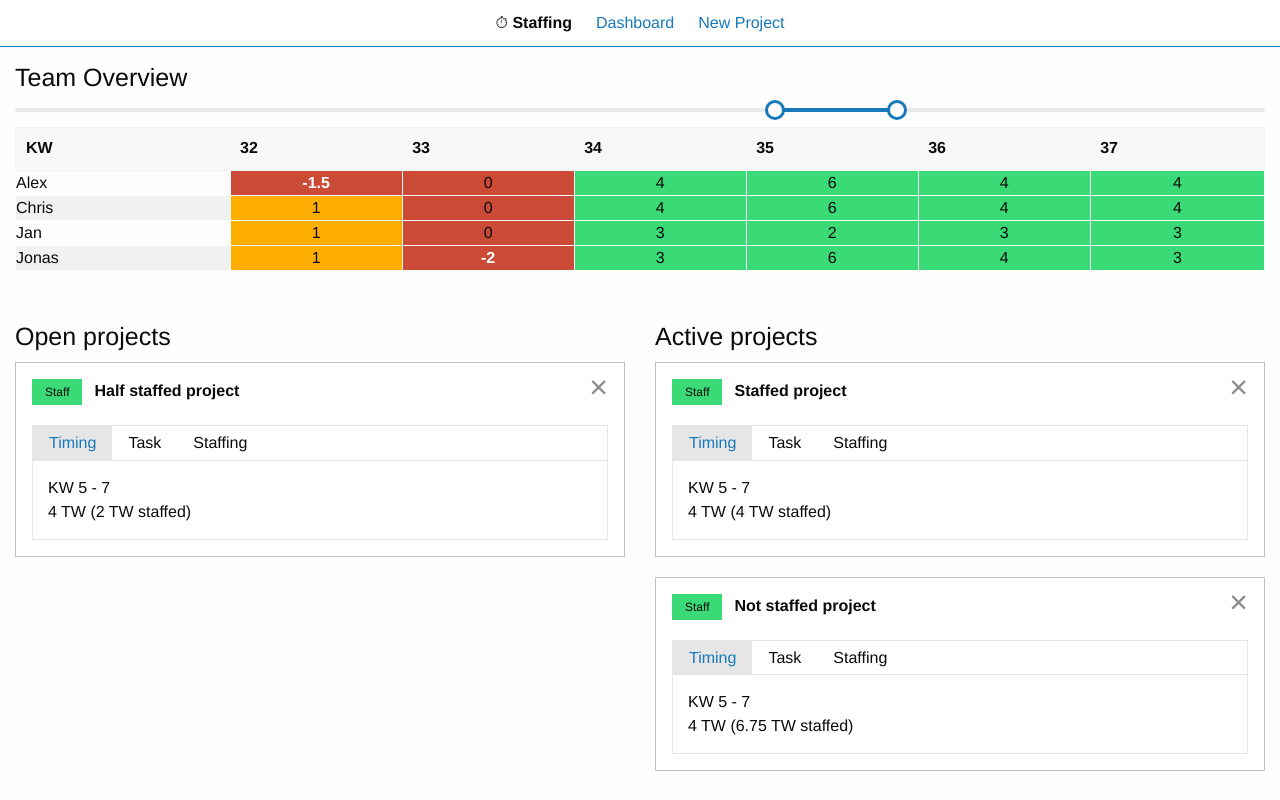
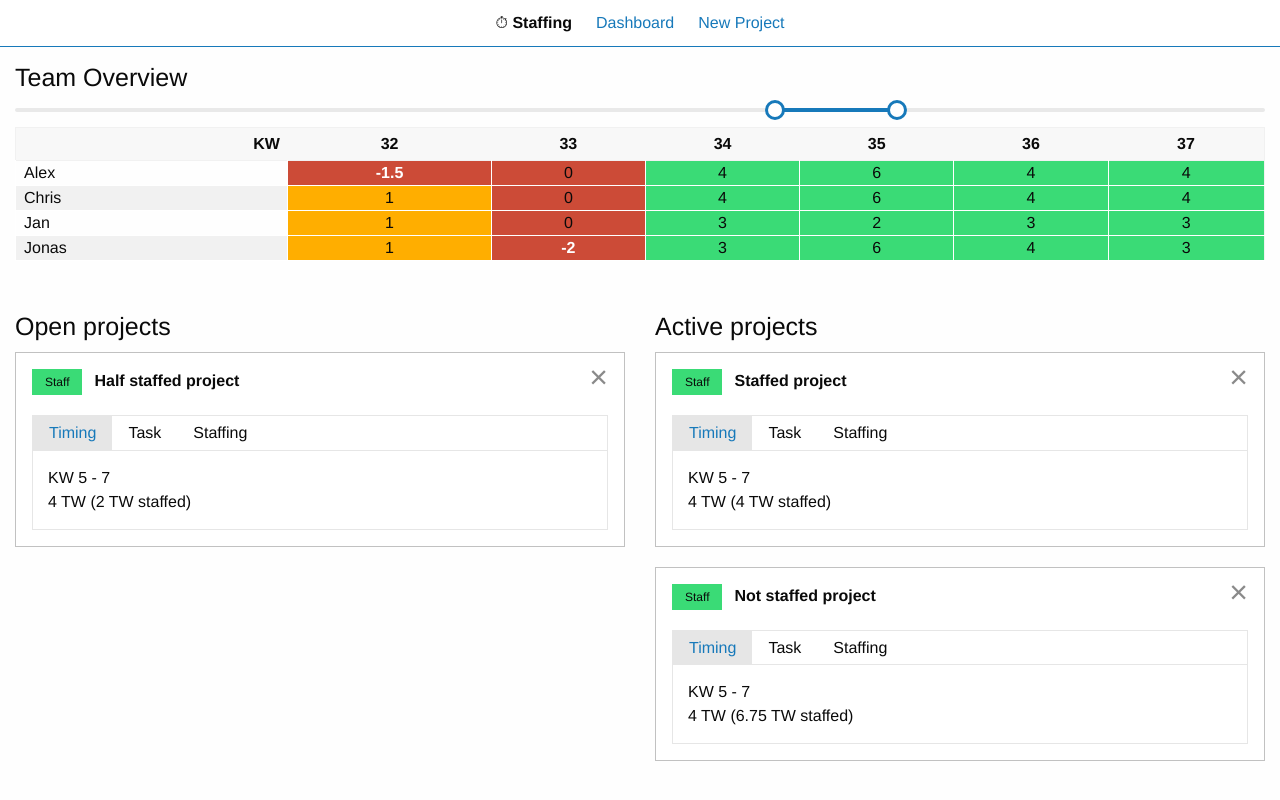
Before and after one commit to hummelch/staffing, a React (Create React App) app: page / in a window 1280 px wide. Built offline with nearby package versions, Linux system fonts and the light colour scheme; data requests are answered from the project's data file.

Commit message:
minor style changes in table

```diff
--- a/src/components/workload/workload.css
+++ b/src/components/workload/workload.css
@@ -2,8 +2,17 @@
   margin-top: 10px;
 }
 
+.workload th {
+  padding: 0.25rem 0.5rem;
+  text-align: center;
+}
+
+.workload th:first-child {
+  text-align: right;
+}
+
 .workload__cell {
-  padding: 0;
+  padding: 0 0.5rem;
   border-left: 1px solid #fff;
   border-bottom: 1px solid #fff;
   text-align: center;
```
